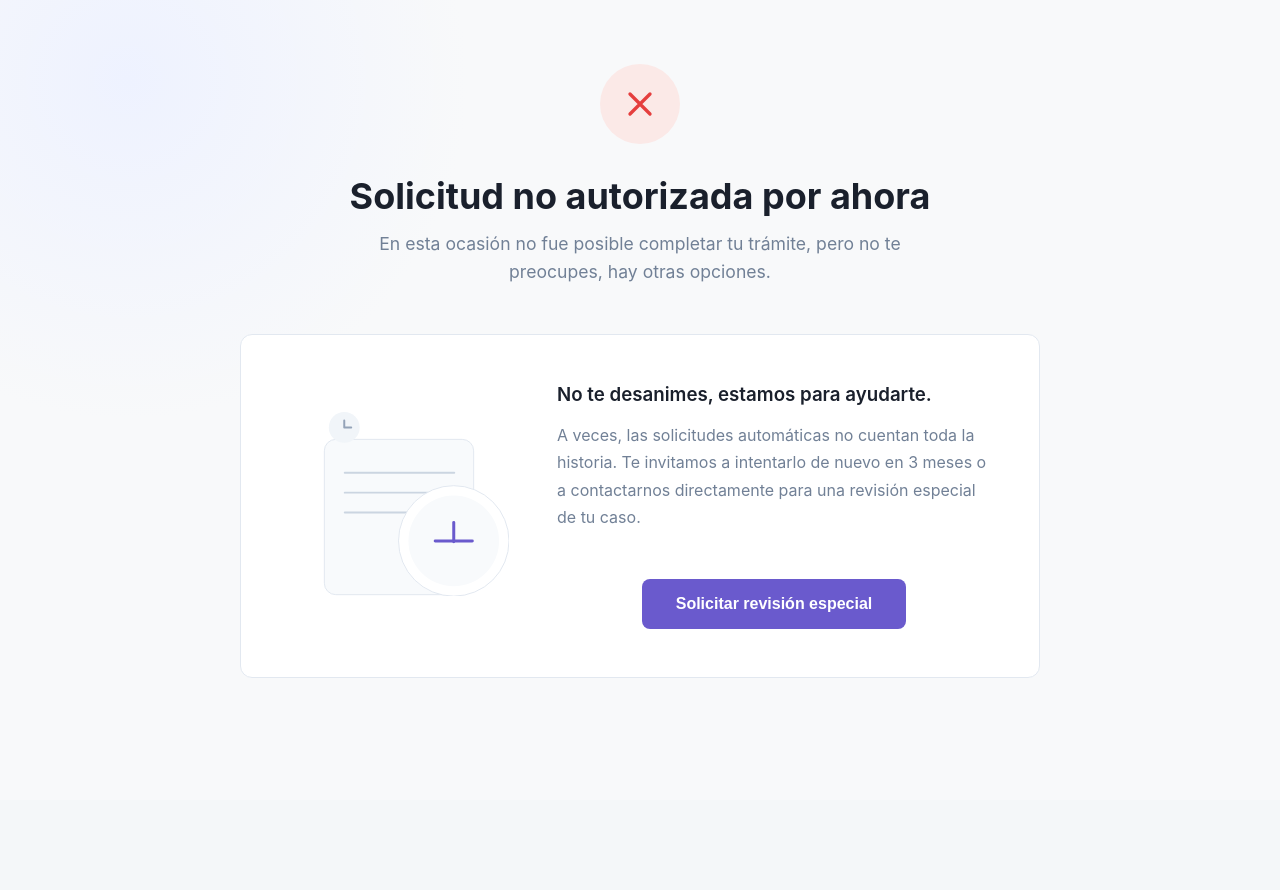
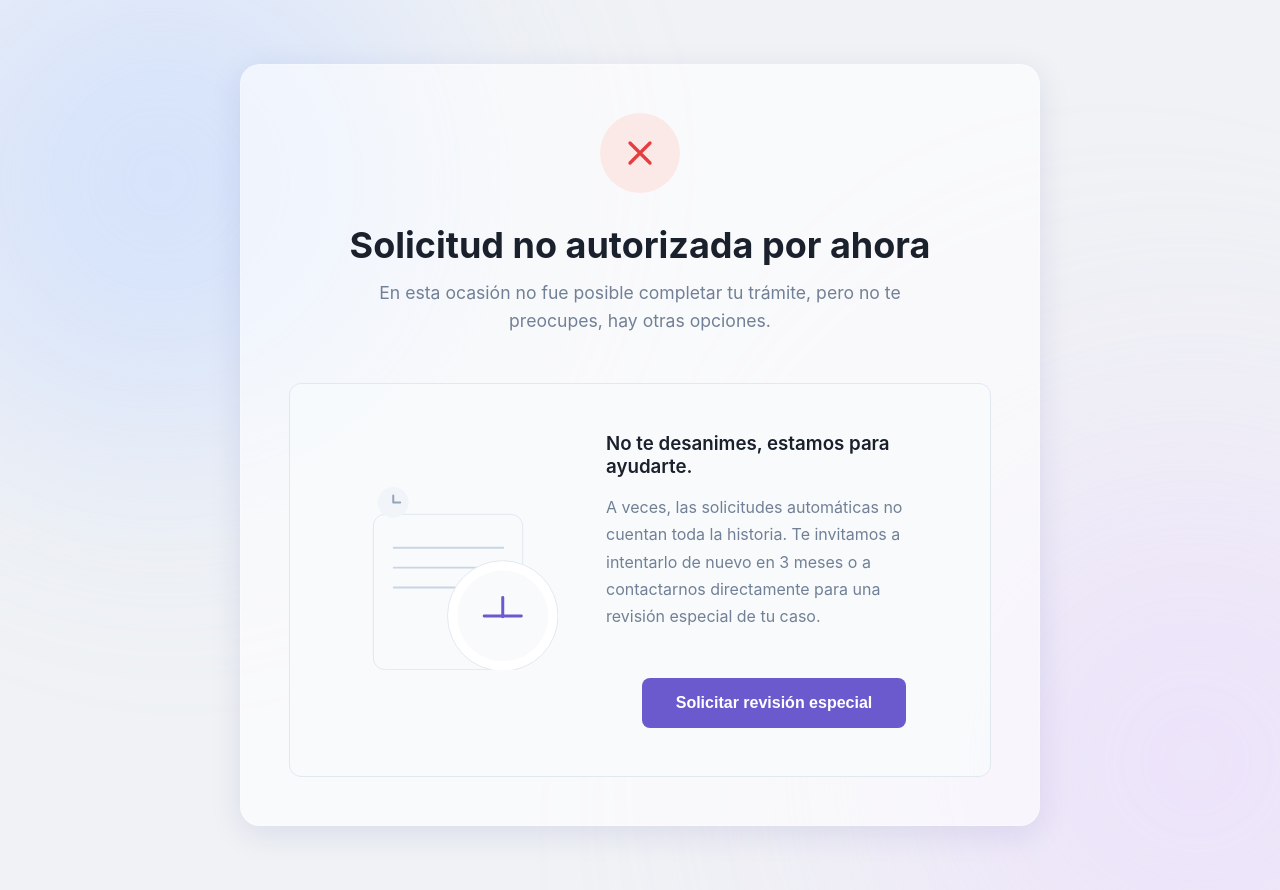
Before and after one commit to g-sanchez-ep/FrontWeb, a React (Create React App) app: page /resultado in a window 1280 px wide. Before the commit the page ends 800 px from the top, so only its background shows below. Built offline with nearby package versions, Linux system fonts and the light colour scheme.

Commit message:
Version Alpha 1.1.2

```diff
--- a/src/views/Resultado.css
+++ b/src/views/Resultado.css
@@ -1,40 +1,77 @@
 /* src/views/Resultado.css */
 
+/* --- 1. FONDO ANIMADO A PRUEBA DE FALLOS --- */
 .result-page-container {
-  /* --- MEJORA DE FONDO --- */
-  /* Este gradiente radial sutil crea un efecto de luz suave desde la esquina superior. */
-  background-color: #f8f9fa; /* Un blanco ligeramente más cálido */
-  background-image: radial-gradient(circle at 10% 10%, #eef2ff 0%, rgba(255,255,255,0) 25%);
+  background-color: #f0f2f5; /* Un fondo base neutro y claro */
   min-height: 100vh;
   padding: 4rem 2rem;
   box-sizing: border-box;
+  position: relative;
+  overflow: hidden;
 }
 
+/* Estilo para las "burbujas" de color (ahora son divs) */
+.blob {
+  position: absolute;
+  width: 500px;
+  height: 500px;
+  border-radius: 50%;
+  opacity: 0.6;
+  filter: blur(120px);
+  z-index: 1;
+}
+
+/* Posición, color y animación de la primera burbuja */
+.blob1 {
+  background-color: #c2d8ff; /* Azul pastel */
+  top: -10%;
+  left: -10%;
+  animation: moveBlob1 18s infinite alternate ease-in-out;
+}
+
+/* Posición, color y animación de la segunda burbuja */
+.blob2 {
+  background-color: #e9d5ff; /* Lavanda pastel */
+  bottom: -15%;
+  right: -15%;
+  animation: moveBlob2 22s infinite alternate ease-in-out;
+}
+
+@keyframes moveBlob1 {
+  from { transform: translate(0, 0) rotate(0deg) scale(1); }
+  to { transform: translate(200px, 100px) rotate(180deg) scale(1.2); }
+}
+@keyframes moveBlob2 {
+  from { transform: translate(0, 0) rotate(0deg) scale(1.2); }
+  to { transform: translate(-200px, -100px) rotate(180deg) scale(1); }
+}
+
+/* --- 2. DISEÑO DE TARJETA "GLASSMORPHISM" --- */
 .result-content-wrapper {
   max-width: 800px;
   margin: 0 auto;
+  position: relative;
+  z-index: 2;
   animation: fadeIn 0.8s ease-out forwards;
 }
 
-@keyframes fadeIn {
-  from { opacity: 0; transform: translateY(20px); }
-  to { opacity: 1; transform: translateY(0); }
+.result-card {
+  /* El efecto de vidrio esmerilado */
+  background-color: rgba(255, 255, 255, 0.6);
+  backdrop-filter: blur(20px);
+  -webkit-backdrop-filter: blur(20px); /* Para compatibilidad con Safari */
+
+  border-radius: 20px;
+  border: 1px solid rgba(255, 255, 255, 0.2);
+  box-shadow: 0 8px 32px 0 rgba(31, 38, 135, 0.1);
+  padding: 3rem;
 }
 
-/* ... (El resto de los estilos de .result-header, .result-icon-wrapper, etc., se mantienen exactamente igual que antes) ... */
-
-/* Encabezado de Resultado (Icono Animado y Texto) */
-.result-header {
-  text-align: center;
-  margin-bottom: 3rem;
-}
-.result-icon-wrapper {
-  width: 80px; height: 80px; border-radius: 50%; display: flex; justify-content: center; align-items: center; margin: 0 auto 1.5rem auto; animation: popIn 0.5s 0.2s ease-out backwards;
-}
-@keyframes popIn {
-  from { transform: scale(0.5); opacity: 0; }
-  to { transform: scale(1); opacity: 1; }
-}
+/* ... (El resto de los estilos de .result-header, .car-card, etc., se mantienen y funcionarán perfectamente con el nuevo diseño) ... */
+@keyframes fadeIn { from { opacity: 0; transform: translateY(20px); } to { opacity: 1; transform: translateY(0); } }
+.result-header { text-align: center; margin-bottom: 3rem; }
+.result-icon-wrapper { width: 80px; height: 80px; border-radius: 50%; display: flex; justify-content: center; align-items: center; margin: 0 auto 1.5rem auto; animation: popIn 0.5s 0.2s ease-out backwards; }
+@keyframes popIn { from { transform: scale(0.5); opacity: 0; } to { transform: scale(1); opacity: 1; } }
 .result-icon-wrapper.approved { background-color: #e6f7f0; }
 .result-icon-wrapper.rejected { background-color: #fbe9e7; }
 .result-icon-wrapper svg { width: 40px; height: 40px; }
@@ -42,39 +79,23 @@
 .result-icon-wrapper.rejected svg { color: var(--error-color); }
 .result-content h2 { font-size: 2.25rem; font-weight: 700; margin-bottom: 0.75rem; color: var(--text-primary); }
 .result-content p.subtitle { font-size: 1.1rem; color: var(--text-secondary); max-width: 550px; margin: 0 auto; line-height: 1.6; }
-
-/* Vista Aprobado: Sección de Renta y Tarjetas de Coches */
-.rent-highlight-box {
-  background-color: var(--surface-white); border: 1px solid var(--border-color); border-radius: 12px; padding: 1.5rem; margin: 2.5rem 0; text-align: center;
-}
+.rent-highlight-box { background-color: rgba(248, 250, 252, 0.8); border: 1px solid var(--border-color); border-radius: 12px; padding: 1.5rem; margin: 2.5rem 0; text-align: center; }
 .rent-highlight-box p { margin: 0; color: var(--text-secondary); font-size: 1rem; }
 .rent-highlight-box .rent-amount { font-size: 2rem; font-weight: 700; color: var(--primary-brand); }
-.car-options-grid { display: grid; grid-template-columns: repeat(3, 1fr); gap: 1.5rem; margin-top: 2rem; }
+.car-options-grid { display: grid; grid-template-columns: repeat(auto-fit, minmax(200px, 1fr)); gap: 1.5rem; margin-top: 2rem; }
 .car-card { background-color: var(--surface-white); border: 1px solid var(--border-color); border-radius: 12px; overflow: hidden; transition: all 0.3s ease; }
 .car-card:hover { transform: translateY(-8px); box-shadow: 0 12px 24px rgba(100, 100, 111, 0.15); }
 .car-card img { width: 100%; height: 140px; object-fit: cover; }
 .car-card-info { padding: 1rem; }
 .car-card-info h4 { margin: 0 0 0.25rem 0; color: var(--text-primary); font-weight: 600; }
 .car-card-info p { font-size: 0.9rem; color: var(--text-secondary); margin: 0; }
-
-/* Vista Rechazado: Layout con Ilustración */
-.rejected-layout {
-  display: flex; align-items: center; gap: 3rem; background-color: var(--surface-white); border-radius: 12px; padding: 3rem; margin-top: 3rem; border: 1px solid var(--border-color);
-}
-.rejected-illustration {
-  flex-shrink: 0; width: 220px;
-}
-.rejected-illustration svg {
-  width: 100%; height: auto;
-}
+.rejected-layout { display: flex; align-items: center; gap: 3rem; background-color: rgba(248, 250, 252, 0.8); border-radius: 12px; padding: 3rem; margin-top: 3rem; border: 1px solid var(--border-color); }
+.rejected-illustration { flex-shrink: 0; width: 220px; }
+.rejected-illustration svg { width: 100%; height: auto; }
 .rejected-text-content h3 { font-weight: 600; margin-top: 0; margin-bottom: 1rem; }
 .rejected-text-content p { color: var(--text-secondary); margin-bottom: 1.5rem; line-height: 1.7; }
-
-/* Botones de Acción (Call to Action) */
 .result-actions { margin-top: 3rem; text-align: center; }
-.result-actions button {
-  padding: 14px 32px; border-radius: 8px; font-weight: 600; font-size: 1rem; cursor: pointer; transition: all 0.3s ease; border: 2px solid transparent;
-}
+.result-actions button { padding: 14px 32px; border-radius: 8px; font-weight: 600; font-size: 1rem; cursor: pointer; transition: all 0.3s ease; border: 2px solid transparent; }
 .primary-action { background-color: var(--primary-brand); color: white; }
 .primary-action:hover { background-color: var(--primary-brand-dark); box-shadow: 0 4px 15px rgba(106, 90, 205, 0.2); }
 .secondary-action { background-color: transparent; color: var(--text-secondary); border-color: var(--border-color); margin-left: 1rem; }
--- a/src/views/Resultado.tsx
+++ b/src/views/Resultado.tsx
@@ -33,12 +33,10 @@ const Resultado = () => {
                 <h2>¡Felicidades! Tu solicitud ha sido autorizada</h2>
                 <p className="subtitle">Hemos preparado algunas opciones de vehículos que se ajustan a tu perfil.</p>
             </div>
-
             <div className="rent-highlight-box">
                 <p>Tu renta mensual máxima autorizada es de:</p>
                 <p className="rent-amount">${maxRent.toLocaleString('en-US', {minimumFractionDigits: 2, maximumFractionDigits: 2})}</p>
             </div>
-
             <div className="car-options-grid">
                 {carOptions.map(car => (
                     <div className="car-card" key={car.name}>
@@ -50,7 +48,6 @@ const Resultado = () => {
                     </div>
                 ))}
             </div>
-
             <div className="result-actions">
                 <button className="secondary-action" onClick={() => setStatus('rechazado')}>No me interesan, ver otras opciones</button>
             </div>
@@ -66,10 +63,8 @@ const Resultado = () => {
                 <h2>Solicitud no autorizada por ahora</h2>
                 <p className="subtitle">En esta ocasión no fue posible completar tu trámite, pero no te preocupes, hay otras opciones.</p>
             </div>
-
             <div className="rejected-layout">
                 <div className="rejected-illustration">
-                    {/* --- ILUSTRACIÓN SVG MEJORADA --- */}
                     <svg width="100%" height="100%" viewBox="0 0 221 184" fill="none" xmlns="http://www.w3.org/2000/svg">
                         <rect x="35.5" y="27.5" width="150" height="156" rx="11.5" fill="#F8FAFC" stroke="#E2E8F0"/>
                         <path d="M56 61H166" stroke="#CBD5E1" strokeWidth="2" strokeLinecap="round"/>
@@ -96,8 +91,14 @@ const Resultado = () => {
 
     return (
         <div className="result-page-container">
+            {/* --- Las burbujas animadas viven aquí, en el fondo --- */}
+            <div className="blob blob1"></div>
+            <div className="blob blob2"></div>
+
             <div className="result-content-wrapper">
-                {status === 'aprobado' ? <AprobadoView /> : <RechazadoView />}
+                <div className="result-card">
+                    {status === 'aprobado' ? <AprobadoView /> : <RechazadoView />}
+                </div>
             </div>
         </div>
     );
```
